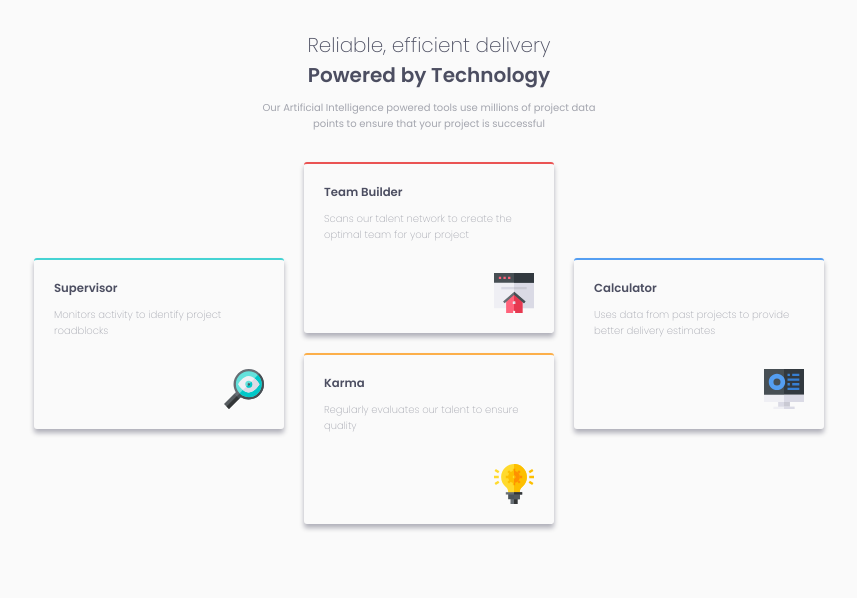
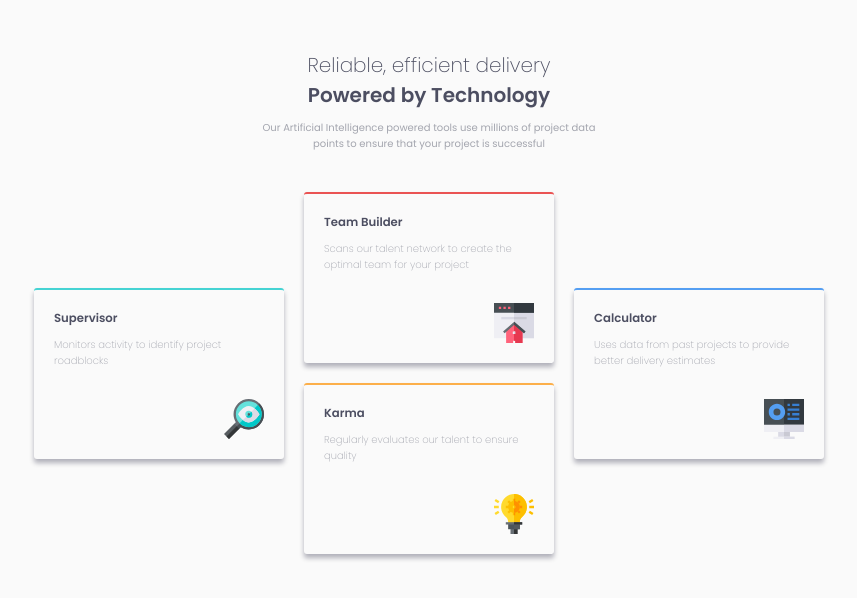
Before and after one commit to MR-M1CR0/four-card-feature-section, a plain HTML site: page index.html in a window 1280 px wide. Shown: the whole page, without its empty margins (211-1068 px from the left). Drawn offline with Linux system fonts and the light colour scheme.

Commit message:
change margin

```diff
--- a/style.css
+++ b/style.css
@@ -22,7 +22,7 @@ html {
 body {
   font-family: 'Poppins', sans-serif;
   background-color: var(--neutral-very-light-gray);
-  margin: 3rem 0.5rem 0 0.5rem;
+  margin: 5rem 0.5rem 5rem 0.5rem;
   min-height: 100%;
   display: flex;
   justify-content: center;
@@ -51,7 +51,7 @@ h2 {
 }
 
 .cards {
-  margin-top: 3rem;
+  margin-top: 4rem;
   display: grid;
   grid-template-columns: repeat(3, 25rem);
   gap: 2rem;
```
